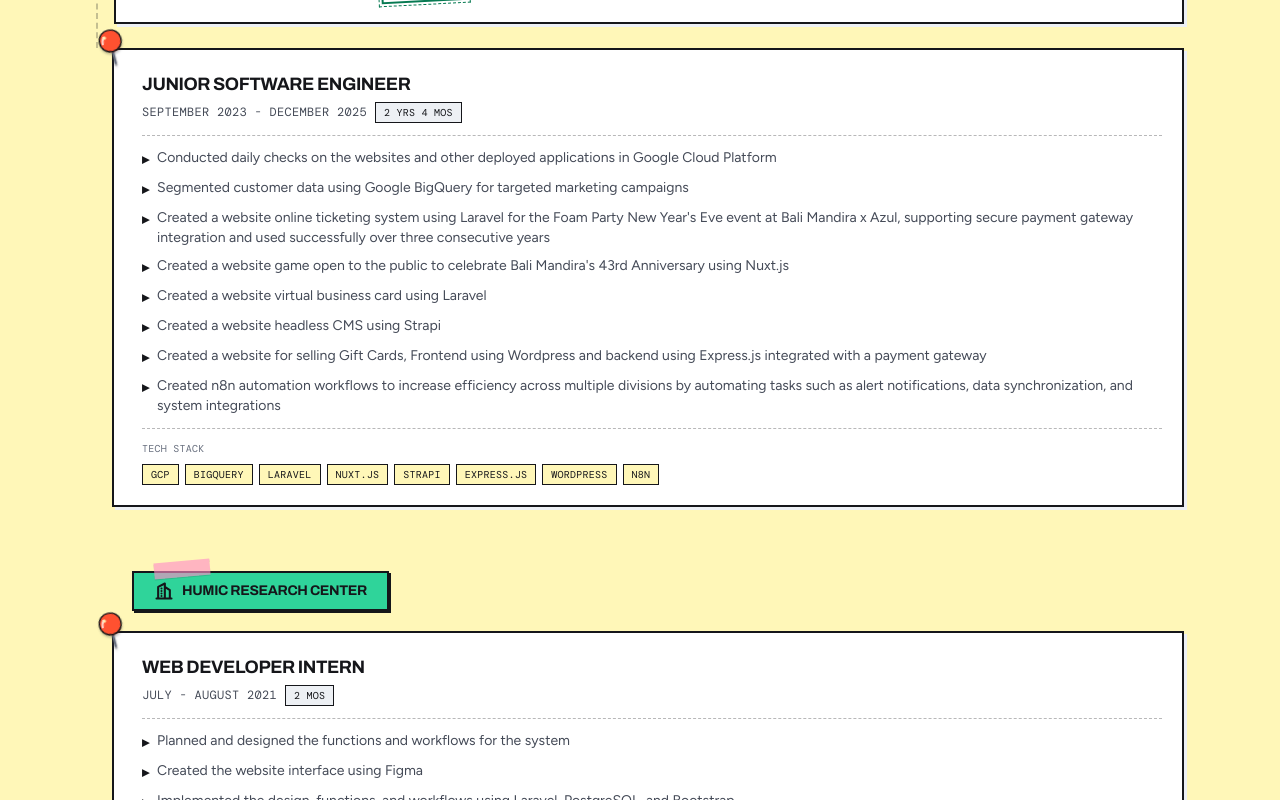
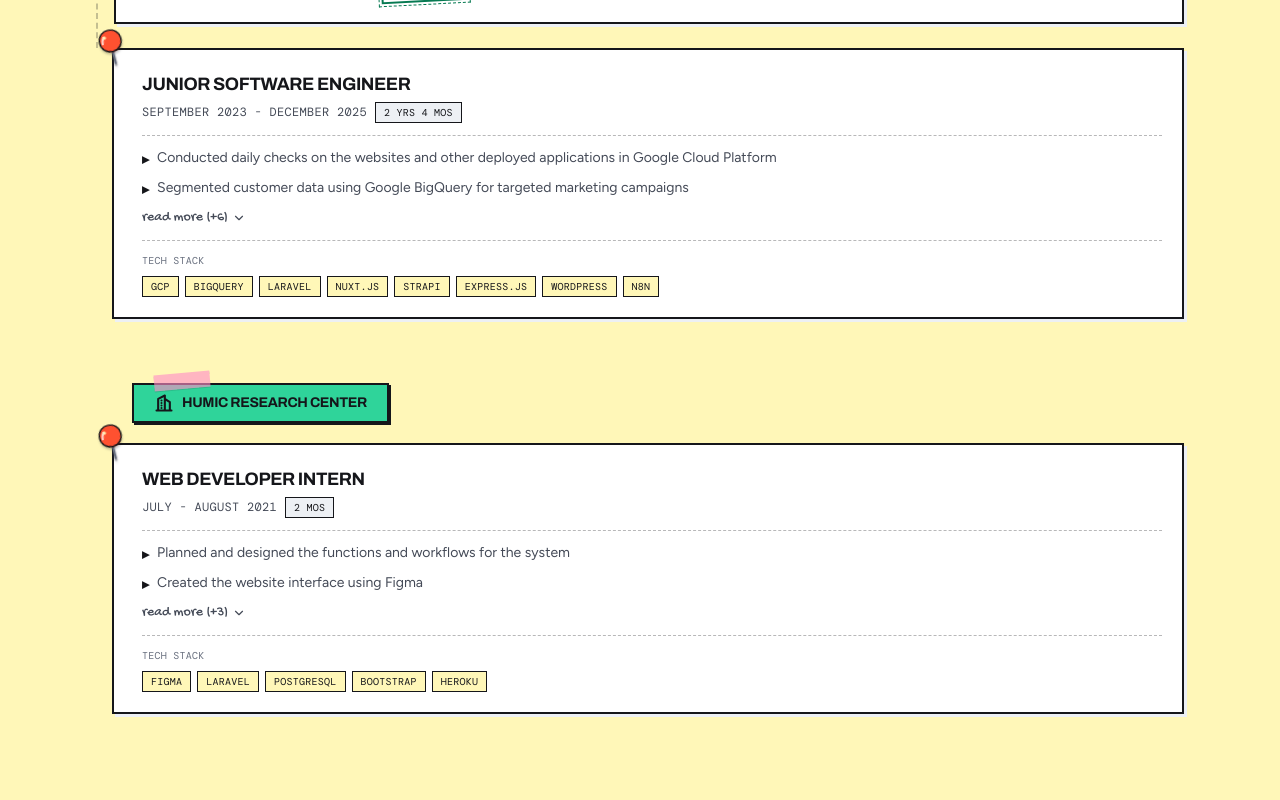
Before and after one commit to agusnarestha/nar-portfolio, a Next.js app: page / in a window 1280 px wide. Shown: the part 1900-2700 px from the top of the page. Built offline with nearby package versions, Linux system fonts and the light colour scheme; no server answers.

Commit message:
feat: collapse experience bullets behind read more
Each role now shows two bullets by default with a hand-written read more
control that expands the full list and toggles back to show less.

```diff
--- a/src/components/Timeline.tsx
+++ b/src/components/Timeline.tsx
@@ -1,4 +1,6 @@
-import React from "react";
+"use client";
+
+import React, { useId, useState } from "react";
 import PaperSheet from "./collage/PaperSheet";
 import Pushpin from "./collage/Pushpin";
 import Stamp from "./collage/Stamp";
@@ -56,6 +58,10 @@ const PositionCard: React.FC<Position & { isLast: boolean }> = ({
 
   const techStack = extractTechStack(description);
   const isCurrent = date.toLowerCase().includes("present");
+  const [expanded, setExpanded] = useState(false);
+  const listId = useId();
+  const hasMore = description.length > 2;
+  const visibleDescription = expanded ? description : description.slice(0, 2);
 
   return (
     <div className="relative flex gap-3 sm:gap-4">
@@ -89,8 +95,12 @@ const PositionCard: React.FC<Position & { isLast: boolean }> = ({
           </div>
 
           {description.length > 0 && (
-            <ul className="mt-3 space-y-1.5 border-t border-dashed border-ink/30 pt-3 sm:space-y-2">
-              {description.map((line, index) => (
+            <>
+              <ul
+                id={listId}
+                className="mt-3 space-y-1.5 border-t border-dashed border-ink/30 pt-3 sm:space-y-2"
+              >
+                {visibleDescription.map((line, index) => (
                   <li
                     key={index}
                     className="flex gap-2 text-xs leading-relaxed text-ink-2 sm:text-sm"
@@ -102,6 +112,34 @@ const PositionCard: React.FC<Position & { isLast: boolean }> = ({
                   </li>
                 ))}
               </ul>
+              {hasMore && (
+                <button
+                  type="button"
+                  onClick={() => setExpanded((value) => !value)}
+                  aria-expanded={expanded}
+                  aria-controls={listId}
+                  className="mt-2 inline-flex items-center gap-1 font-hand text-sm text-ink-2 underline-offset-4 transition-colors hover:text-ink hover:underline"
+                >
+                  {expanded
+                    ? "show less"
+                    : `read more (+${description.length - 2})`}
+                  <svg
+                    className={`h-3.5 w-3.5 transition-transform duration-200 ${
+                      expanded ? "rotate-180" : ""
+                    }`}
+                    viewBox="0 0 24 24"
+                    fill="none"
+                    stroke="currentColor"
+                    strokeWidth="2"
+                    strokeLinecap="round"
+                    strokeLinejoin="round"
+                    aria-hidden="true"
+                  >
+                    <path d="m6 9 6 6 6-6" />
+                  </svg>
+                </button>
+              )}
+            </>
           )}
 
           {techStack.length > 0 && (
```
Lines whose indentation alone changed are shown as unchanged.
